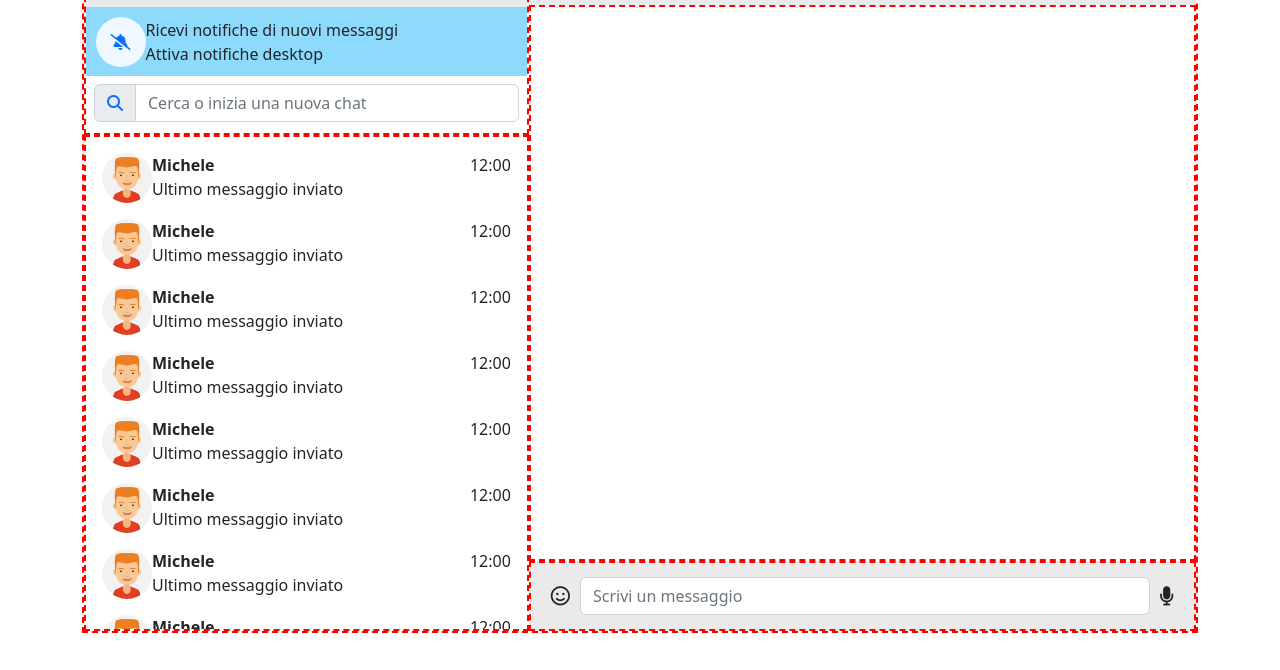
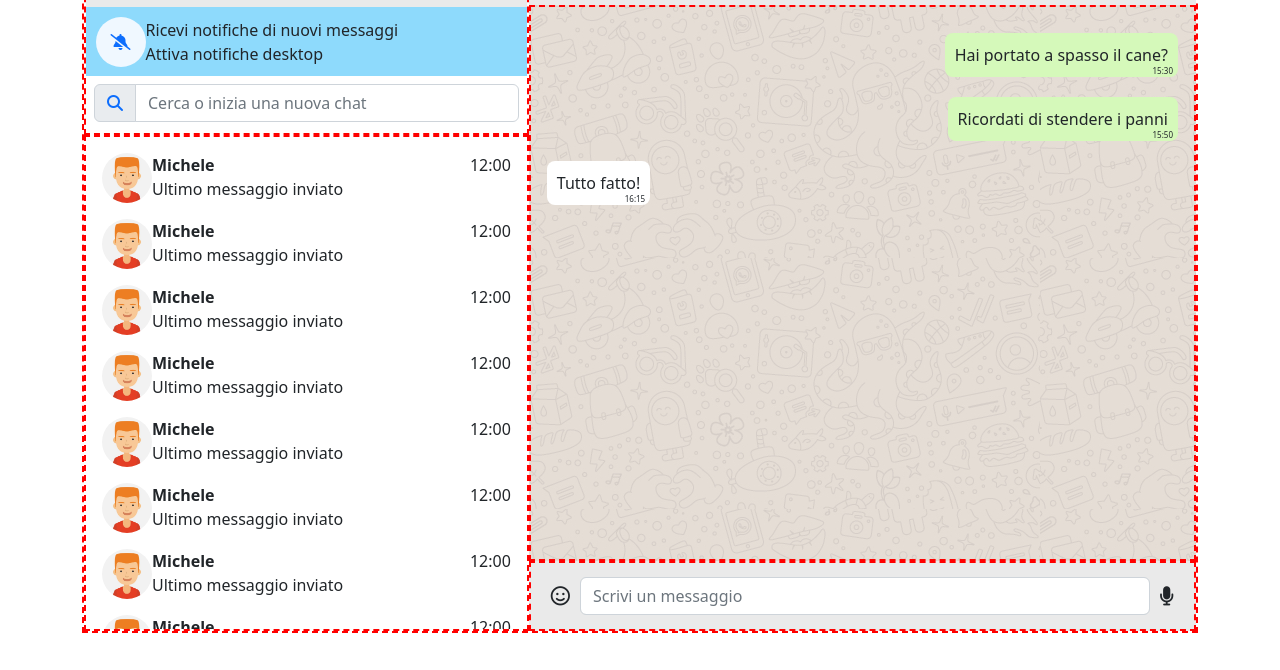
Before and after one commit to DanieleMarino70/vue-boolzapp, a plain HTML site: page index.html in a window 1280 px wide. Shown: the part 115-785 px from the top of the page. Drawn offline with nearby package versions, Linux system fonts and the light colour scheme.

Commit message:
add: main-content

```diff
--- a/css/style.css
+++ b/css/style.css
@@ -1,9 +1,12 @@
+/* RESET */
+ul, ol{
+	list-style: none;
+}
 
 /* TOOLS DEBUG */
 .debug{
 	border: 2px dashed red;
 }
-
 
 /* GENERAL */
 aside {
@@ -47,7 +50,14 @@ main{
 	height: 200px;
 }
 
+.aside-profiles {
+	height: calc(100% - 200px);
+	overflow: auto;
+}
+
 .main-content{
+	overflow: auto;
+	background-image: url("../img/mine.jpg");
 	height: calc(100% - 70px - 70px );
 }
 
@@ -78,10 +88,27 @@ main{
 	padding: 0.6rem;
 }
 
+.message-box{
+	position: relative;
+	width: fit-content;
+	max-width: 50%;
+	padding: 10px 10px;
+	margin: 10px 0;
+	border-radius: 8px;
+}
 
+.time{
+	position: absolute;
+	font-size: 0.5rem;
+	bottom: 0;
+	right: 5px;
+}
 
+.message-box.sent{
+	margin-left: auto;
+	background-color: #d5f9ba;
+}
 
-.aside-profiles{
-	height: calc(100% - 200px);
-	overflow: auto;
+.message-box.received {
+	background-color: white;
 }
--- a/index.html
+++ b/index.html
@@ -310,7 +310,22 @@
 				</div>
 
 				<div class="main-content debug">
+					<ul class="message-list d-flex flex-column p-3">
+						<li class="message-box sent">
+							<div class="text">Hai portato a spasso il cane?</div>
+							<div class="time">15:30</div>
+						</li>
+						<li class="message-box sent">
+							<div class="text">Ricordati di stendere i panni</div>
+							<div class="time">15:50</div>
+						</li>
+						<li class="message-box received">
+							<div class="text">Tutto fatto!</div>
+							<div class="time">16:15</div>
+						</li>
 
+
+					</ul>
 				</div>
 
 				<div class="main-footer d-flex justify-content-between align-items-center debug">
```
